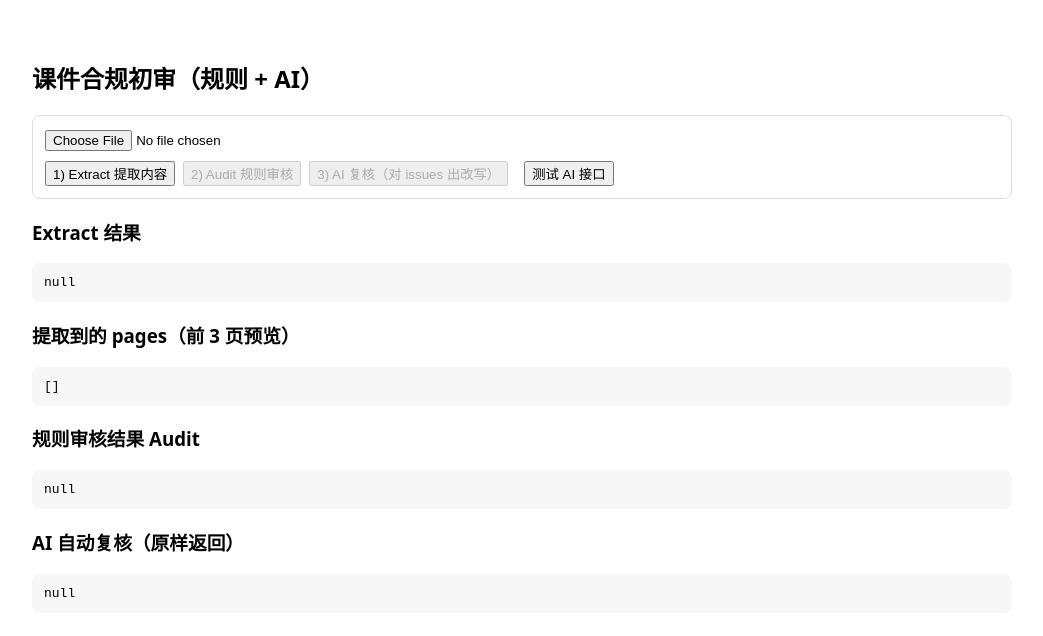
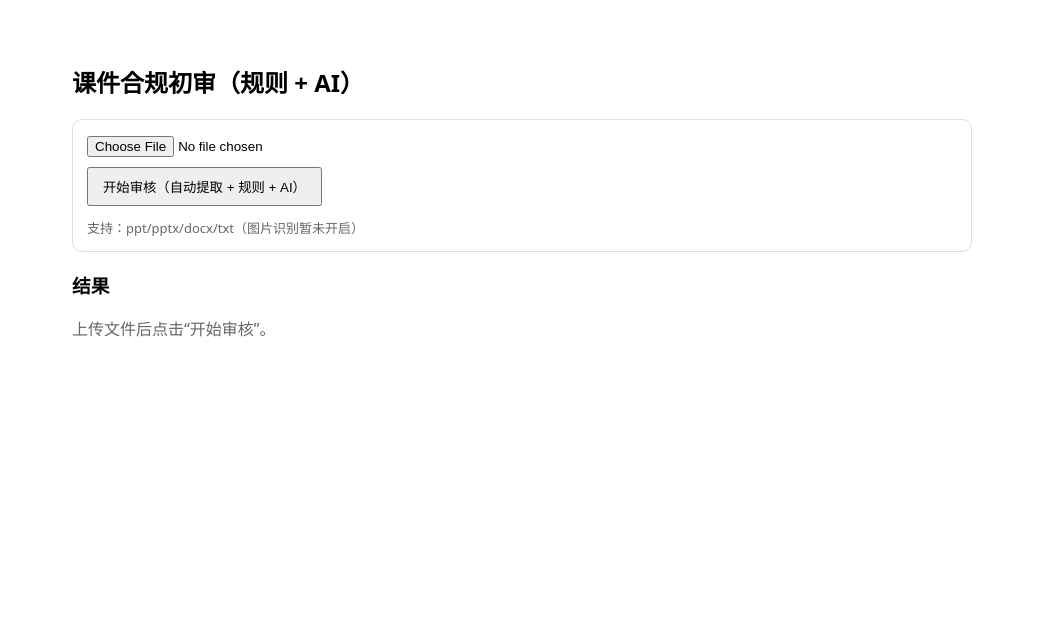
Before and after one commit to zikunhou1-boop/ppt-audit-web3, a Next.js app: page / in a window 1280 px wide. Shown: the top 636 px of the page, without its empty margins (118-1161 px from the left). Built offline with nearby package versions, Linux system fonts and the light colour scheme.

Commit message:
Update index.js

```diff
--- a/pages/index.js
+++ b/pages/index.js
@@ -2,149 +2,87 @@ import { useState } from "react";
 
 export default function Home() {
   const [file, setFile] = useState(null);
-  const [pages, setPages] = useState([]);
-  const [extractResult, setExtractResult] = useState(null);
+  const [loading, setLoading] = useState(false);
 
-  const [auditResult, setAuditResult] = useState(null);
-  const [aiResult, setAiResult] = useState(null);
+  const [result, setResult] = useState(null); // 最终结果（extract + audit + ai）
 
-  const [loadingExtract, setLoadingExtract] = useState(false);
-  const [loadingAudit, setLoadingAudit] = useState(false);
-  const [loadingAI, setLoadingAI] = useState(false);
-
-  async function onExtract() {
+  async function onRun() {
     if (!file) {
       alert("请先选择文件（ppt/pptx/docx/txt）");
       return;
     }
-    setLoadingExtract(true);
-    setExtractResult(null);
-    setPages([]);
-    setAuditResult(null);
-    setAiResult(null);
+    setLoading(true);
+    setResult(null);
 
     try {
+      // 1) Extract
       const fd = new FormData();
       fd.append("file", file);
 
-      const r = await fetch("/api/extract", {
+      const r1 = await fetch("/api/extract", { method: "POST", body: fd });
+      const raw1 = await r1.text();
+      let extract;
+      try {
+        extract = JSON.parse(raw1);
+      } catch {
+        extract = { ok: false, http_status: r1.status, raw: raw1 };
+      }
+
+      if (!extract.ok || !Array.isArray(extract.pages) || extract.pages.length === 0) {
+        setResult({ stage: "extract", extract });
+        return;
+      }
+
+      // 2) Rules Audit
+      const r2 = await fetch("/api/audit", {
         method: "POST",
-        body: fd
+        headers: { "Content-Type": "application/json" },
+        body: JSON.stringify({ pages: extract.pages })
       });
-      const j = await r.json();
-      setExtractResult(j);
+      const raw2 = await r2.text();
+      let audit;
+      try {
+        audit = JSON.parse(raw2);
+      } catch {
+        audit = { ok: false, http_status: r2.status, raw: raw2 };
+      }
 
-      if (j && j.ok && Array.isArray(j.pages)) {
-        setPages(j.pages);
-      }
-    } catch (e) {
-      setExtractResult({ error: String(e) });
-    } finally {
-      setLoadingExtract(false);
+      // 3) AI Review（仅当有 issues）
+      let ai = null;
+      if (audit && Array.isArray(audit.issues) && audit.issues.length > 0) {
+        const text = (extract.pages || []).map((p) => p.content || "").join("\n");
+        const r3 = await fetch("/api/ai_review", {
+          method: "POST",
+          headers: { "Content-Type": "application/json" },
+          body: JSON.stringify({
+            text,
+            issues: audit.issues,
+            review: audit.review || []
+          })
+        });
+        const raw3 = await r3.text();
+        try {
+          ai = JSON.parse(raw3);
+        } catch {
+          ai = { ok: false, http_status: r3.status, raw: raw3 };
         }
       }
 
-  async function onAudit() {
-    if (!pages || pages.length === 0) {
-      alert("请先提取内容（Extract）");
-      return;
-    }
-    setLoadingAudit(true);
-    setAuditResult(null);
-    setAiResult(null);
-
-    try {
-      const r = await fetch("/api/audit", {
-        method: "POST",
-        headers: { "Content-Type": "application/json" },
-        body: JSON.stringify({ pages })
-      });
-      const j = await r.json();
-      setAuditResult(j);
+      setResult({ stage: "done", extract, audit, ai });
     } catch (e) {
-      setAuditResult({ error: String(e) });
+      setResult({ stage: "client_error", error: String(e) });
     } finally {
-      setLoadingAudit(false);
+      setLoading(false);
     }
   }
 
-  async function onAIReview() {
-    if (!auditResult) {
-      alert("请先完成规则审核（Audit）");
-      return;
-    }
-    if (!auditResult?.issues || auditResult.issues.length === 0) {
-      alert("当前没有 issues，AI 复核没有目标");
-      return;
-    }
-
-    setLoadingAI(true);
-    setAiResult(null);
-
-    try {
-      const text = (pages || []).map((p) => p.content || "").join("\n");
-
-const r = await fetch("/api/extract", { method: "POST", body: fd });
-const raw = await r.text();
-
-// 先把原始返回显示出来（无论成功失败）
-let j;
-try {
-  j = JSON.parse(raw);
-} catch {
-  j = { http_status: r.status, raw };
-}
-setExtractResult(j);
-
-if (j && j.ok && Array.isArray(j.pages)) {
-  setPages(j.pages);
-}
-
-    } catch (e) {
-      setAiResult({ error: String(e) });
-    } finally {
-      setLoadingAI(false);
-    }
-  }
-
-  async function onTestAI() {
-    setLoadingAI(true);
-    setAiResult(null);
-    try {
-      const r = await fetch("/api/ai_review", {
-        method: "POST",
-        headers: { "Content-Type": "application/json" },
-        body: JSON.stringify({
-          text: "这是一个测试文本，保险产品，100%保证收益。",
-          issues: [
-            {
-              page: 1,
-              rule_id: "6-18",
-              severity: "medium",
-              type: "forbidden_terms",
-              hit: "100%",
-              reason: "禁止使用绝对化/最高级用语",
-              suggestion: "删除绝对化/最高级用语，改为可证实的客观描述并保留依据。",
-              message: "疑似使用绝对化/最高级用语。"
-            }
-          ],
-          review: []
-        })
-      });
-      const j = await r.json();
-      setAiResult(j);
-    } catch (e) {
-      setAiResult({ error: String(e) });
-    } finally {
-      setLoadingAI(false);
-    }
-  }
+  const pass = result?.audit?.pass === true;
 
   return (
-    <div style={{ maxWidth: 980, margin: "24px auto", padding: 16, fontFamily: "system-ui, -apple-system" }}>
+    <div style={{ maxWidth: 900, margin: "28px auto", padding: 16, fontFamily: "system-ui, -apple-system" }}>
       <h2>课件合规初审（规则 + AI）</h2>
 
-      <div style={{ padding: 12, border: "1px solid #ddd", borderRadius: 8 }}>
+      <div style={{ border: "1px solid #ddd", borderRadius: 10, padding: 14 }}>
         <div style={{ marginBottom: 10 }}>
           <input
             type="file"
@@ -153,51 +91,49 @@ if (j && j.ok && Array.isArray(j.pages)) {
           />
         </div>
 
-        <div style={{ display: "flex", gap: 8, flexWrap: "wrap" }}>
-          <button onClick={onExtract} disabled={loadingExtract}>
-            {loadingExtract ? "提取中..." : "1) Extract 提取内容"}
+        <button onClick={onRun} disabled={loading} style={{ padding: "8px 14px" }}>
+          {loading ? "审核中..." : "开始审核（自动提取 + 规则 + AI）"}
         </button>
 
-          <button onClick={onAudit} disabled={loadingAudit || pages.length === 0}>
-            {loadingAudit ? "审核中..." : "2) Audit 规则审核"}
-          </button>
-
-          <button onClick={onAIReview} disabled={loadingAI || !auditResult}>
-            {loadingAI ? "AI 复核中..." : "3) AI 复核（对 issues 出改写）"}
-          </button>
-
-          <button onClick={onTestAI} disabled={loadingAI} style={{ marginLeft: 8 }}>
-            测试 AI 接口
-          </button>
+        <div style={{ marginTop: 12, color: "#666", fontSize: 13 }}>
+          支持：ppt/pptx/docx/txt（图片识别暂未开启）
         </div>
       </div>
 
       <div style={{ marginTop: 18 }}>
-        <h3>Extract 结果</h3>
+        <h3>结果</h3>
+
+        {!result && <div style={{ color: "#666" }}>上传文件后点击“开始审核”。</div>}
+
+        {result && result.stage === "extract" && (
           <pre style={{ whiteSpace: "pre-wrap", background: "#f7f7f7", padding: 12, borderRadius: 8 }}>
-          {JSON.stringify(extractResult, null, 2)}
+            {JSON.stringify(result, null, 2)}
           </pre>
+        )}
+
+        {result && result.stage === "client_error" && (
+          <pre style={{ whiteSpace: "pre-wrap", background: "#f7f7f7", padding: 12, borderRadius: 8 }}>
+            {JSON.stringify(result, null, 2)}
+          </pre>
+        )}
+
+        {result && result.stage === "done" && (
+          <>
+            <div style={{ marginBottom: 8, fontWeight: 600 }}>
+              规则审核：{pass ? "通过" : "不通过"}（risk_level：{result.audit?.risk_level || "unknown"}）
             </div>
 
-      <div style={{ marginTop: 18 }}>
-        <h3>提取到的 pages（前 3 页预览）</h3>
+            <h4>规则命中 issues（已去重/汇总后）</h4>
             <pre style={{ whiteSpace: "pre-wrap", background: "#f7f7f7", padding: 12, borderRadius: 8 }}>
-          {JSON.stringify((pages || []).slice(0, 3), null, 2)}
+              {JSON.stringify(result.audit?.issues || [], null, 2)}
             </pre>
-      </div>
 
-      <div style={{ marginTop: 18 }}>
-        <h3>规则审核结果 Audit</h3>
+            <h4>AI 改写建议（对 issues 输出 before/after）</h4>
             <pre style={{ whiteSpace: "pre-wrap", background: "#f7f7f7", padding: 12, borderRadius: 8 }}>
-          {JSON.stringify(auditResult, null, 2)}
+              {JSON.stringify(result.ai || null, null, 2)}
             </pre>
-      </div>
-
-      <div style={{ marginTop: 18 }}>
-        <h3>AI 自动复核（原样返回）</h3>
-        <pre style={{ whiteSpace: "pre-wrap", background: "#f7f7f7", padding: 12, borderRadius: 8 }}>
-          {JSON.stringify(aiResult, null, 2)}
-        </pre>
+          </>
+        )}
       </div>
     </div>
   );
```
Lines whose indentation alone changed are shown as unchanged.
